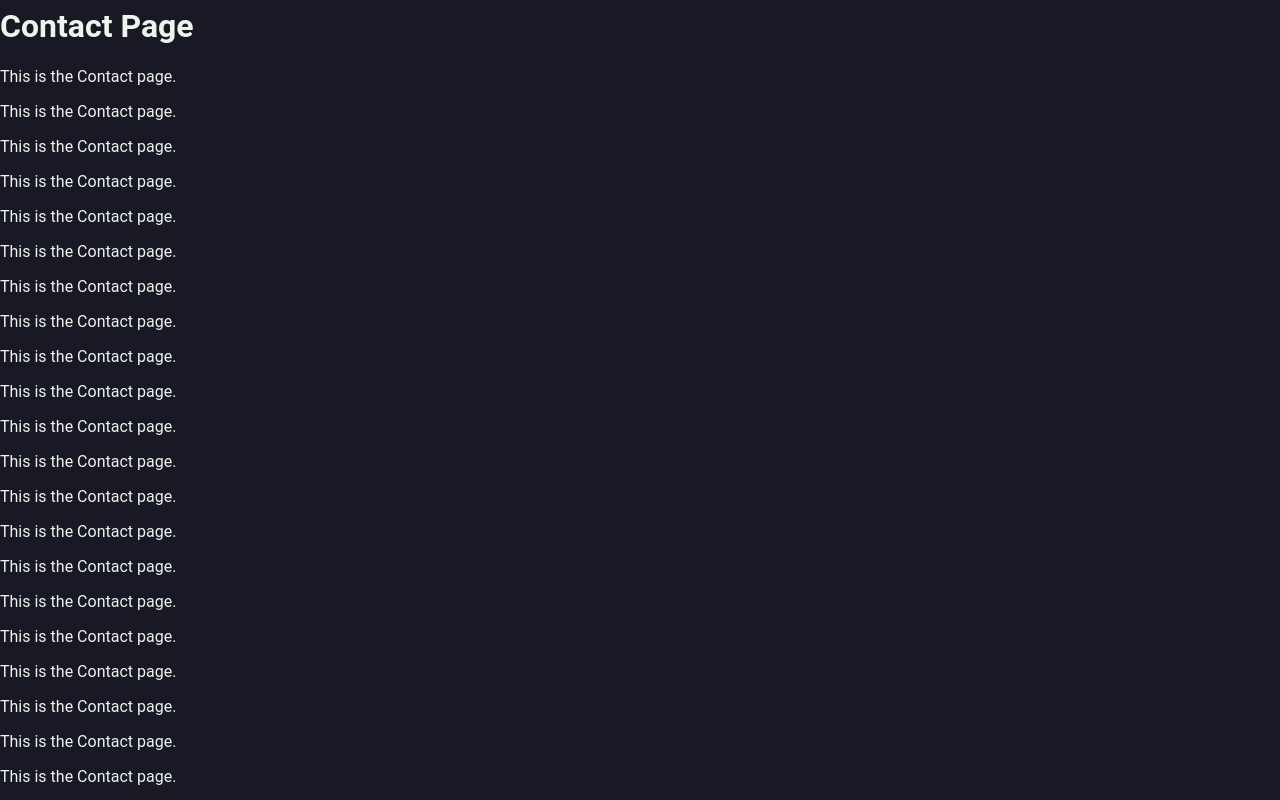
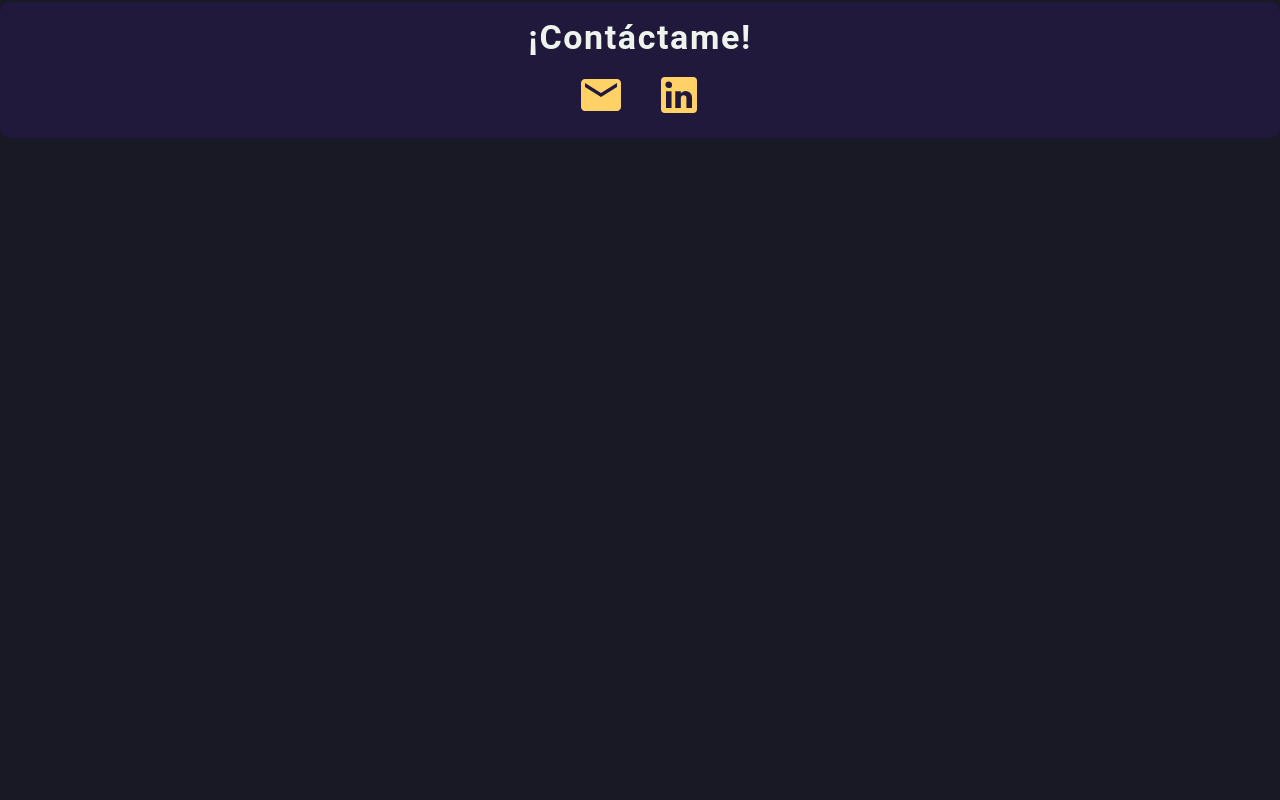
Before and after one commit to FranzCastillo/Portfolio, a React (Create React App) app: page / in a window 1280 px wide. Shown: the part 860-1660 px from the top of the page. After the commit the page ends 1008 px from the top, so only its background shows below. Built offline with nearby package versions, Linux system fonts and the light colour scheme.

Commit message:
Reach Me Section Implemented

```diff
--- a/src/pages/About/About.scss
+++ b/src/pages/About/About.scss
@@ -1,6 +1,6 @@
 @import "../../styles/Variables";
 
-.home {
+.about {
   .title {
     font-weight: 700;
     letter-spacing: .1rem;
--- a/src/pages/Contact/Contact.js
+++ b/src/pages/Contact/Contact.js
@@ -1,38 +1,61 @@
 import React from 'react';
+import Typography from '@mui/material/Typography';
+import Container from '@mui/material/Container';
+import EmailIcon from '@mui/icons-material/Email';
+import LinkedInIcon from '@mui/icons-material/LinkedIn';
+import './Contact.scss';
 
 const Contact = () => {
     return (
-        <div className={"contact"} id={"contact"}>
-            <h1>Contact Page</h1>
-            <p>This is the Contact page.</p>
-            <p>This is the Contact page.</p>
-            <p>This is the Contact page.</p>
-            <p>This is the Contact page.</p>
-            <p>This is the Contact page.</p>
-            <p>This is the Contact page.</p>
-            <p>This is the Contact page.</p>
-            <p>This is the Contact page.</p>
-            <p>This is the Contact page.</p>
-            <p>This is the Contact page.</p>
-            <p>This is the Contact page.</p>
-            <p>This is the Contact page.</p>
-            <p>This is the Contact page.</p>
-            <p>This is the Contact page.</p>
-            <p>This is the Contact page.</p>
-            <p>This is the Contact page.</p>
-            <p>This is the Contact page.</p>
-            <p>This is the Contact page.</p>
-            <p>This is the Contact page.</p>
-            <p>This is the Contact page.</p>
-            <p>This is the Contact page.</p>
-            <p>This is the Contact page.</p>
-            <p>This is the Contact page.</p>
-            <p>This is the Contact page.</p>
-            <p>This is the Contact page.</p>
-            <p>This is the Contact page.</p>
-            <p>This is the Contact page.</p>
-        </div>
+        <Container
+            className={"reach-me-container"}
+            maxWidth="xl"
+            sx={{
+                display: 'flex',
+                flexDirection: 'column',
+                alignItems: 'center',
+                justifyContent: 'center',
+                padding: '15px',
+                fontFamily: 'Roboto, sans-serif',
+                backgroundColor: 'rgba(96, 40, 255, 0.1)',
+                backdropFilter: 'blur(5px)',
+                borderRadius: '10px',
+                marginTop: '10px',
+                marginBottom: '10px',
+            }}
+        >
+            <div className={"reach-me"}>
+                <Typography
+                    className={"title"}
+                    variant="h4"
+                    component="h1"
+                    gutterBottom
+                >
+                    ¡Contáctame!
+                </Typography>
+                <div className={"contact-links"}>
+                    <a href={"mailto: castillocerna@gmail.com"}>
+                        <EmailIcon
+                            sx={{
+                                fontSize: '3rem',
+                                color: '#FFD166',
+                                marginRight: '10px',
+                            }}
+                        />
+                    </a>
+                    <a href={"https://www.linkedin.com/in/francisco-castillo-78b8031b4/"}>
+                        <LinkedInIcon
+                            sx={{
+                                fontSize: '3rem',
+                                color: '#FFD166',
+                                marginLeft: '10px',
+                            }}
+                        />
+                    </a>
+                </div>
+            </div>
+        </Container>
     );
-}
+};
 
 export default Contact;
--- /dev/null
+++ b/src/pages/Contact/Contact.scss
@@ -0,0 +1,21 @@
+.reach-me-container {
+  .reach-me {
+    display: flex;
+    justify-content: center;
+    align-items: center;
+    flex-direction: column;
+
+    .title {
+      font-weight: 700;
+      letter-spacing: .1rem;
+    }
+  }
+
+  .contact-links {
+    display: flex;
+    justify-content: center;
+    align-items: center;
+    flex-wrap: wrap;
+    gap: 10px;
+  }
+}
```
